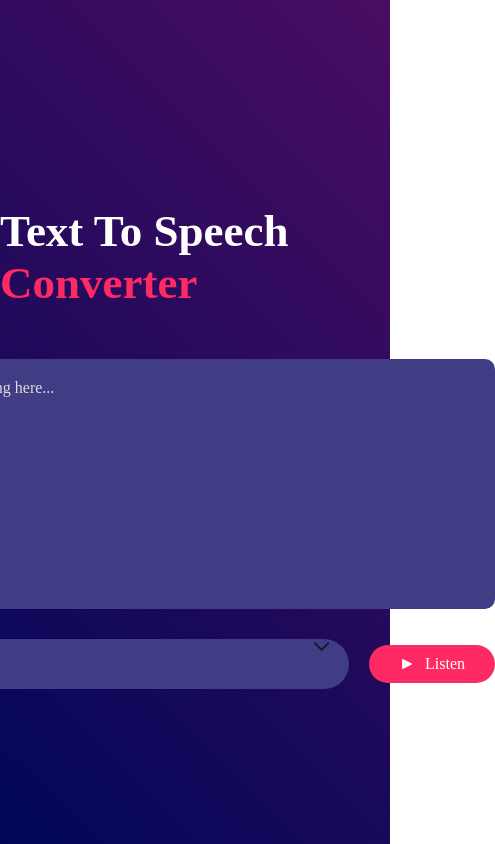
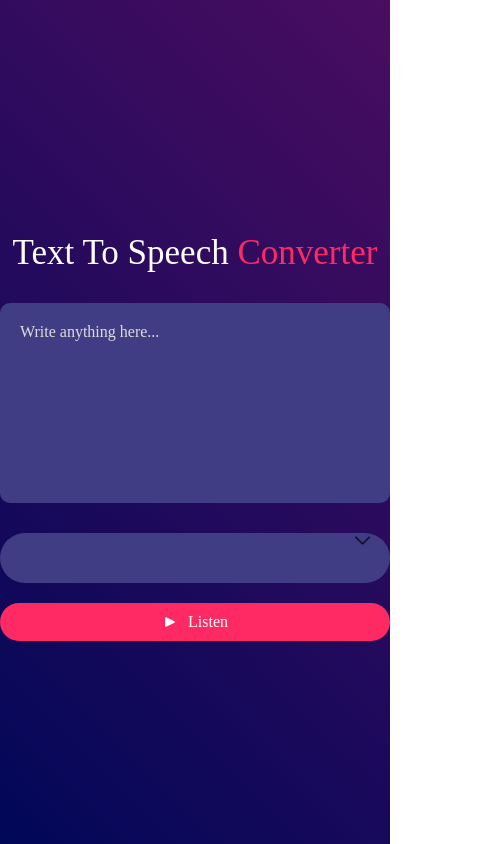
Before and after one commit to Jesemeil/textToSpeechConverter, a plain HTML site: page index.html in a window 390 px wide. Shown: the whole page, 495 px wide, since content can reach past the window. Drawn offline with Linux system fonts and the light colour scheme.

Commit message:
Added mobile responsiveness

```diff
--- a/index.css
+++ b/index.css
@@ -1,11 +1,11 @@
-*{
-  margin:0;
-  padding:0;
-  font-family: 'Poppins', 'sans-serif';
+* {
+  margin: 0;
+  padding: 0;
+  font-family: "Poppins", "sans-serif";
   box-sizing: border-box;
 }
 
-.hero{
+.hero {
   width: 100%;
   min-height: 100vh;
   background: linear-gradient(45deg, #010758, #490d61);
@@ -14,46 +14,50 @@
   justify-content: center;
   flex-direction: column;
   color: #fff;
+  text-align: center; /* Center text for better mobile readability */
 }
 
-.hero h1{
+.hero h1 {
   font-size: 45px;
-  font-weight: 500px;
+  font-weight: 500;
   margin-top: 50px;
   margin-bottom: 50px;
 }
 
-.hero h1 span{
-  color:#ff2963;
+.hero h1 span {
+  color: #ff2963;
 }
 
-textarea{
-  width: 600px;
+textarea {
+  width: 100%; /* Full width for better adaptability */
+  max-width: 600px; /* Max width to maintain structure on larger screens */
   height: 250px;
-  background:#403d84;
-  color:#fff;
+  background: #403d84;
+  color: #fff;
   font-size: 15px;
   border: 0;
-  outline:0;
+  outline: 0;
   padding: 20px;
   border-radius: 10px;
   resize: none;
   margin-bottom: 30px;
 }
 
-textarea::placeholder{
+textarea::placeholder {
   font-size: 16px;
   color: #ddd;
 }
 
-.row{
-  width: 600px;
+.row {
+  width: 100%; /* Full width for better adaptability */
+  max-width: 600px; /* Max width to maintain structure on larger screens */
   display: flex;
+  flex-direction: column; /* Stack elements vertically on mobile */
   align-items: center;
   gap: 20px;
 }
 
-button{
+button {
   background: #ff2963;
   color: #fff;
   font-size: 16px;
@@ -62,35 +66,62 @@ button{
   border: 0;
   outline: 0;
   cursor: pointer;
-  display:flex;
+  display: flex;
   align-items: center;
 }
 
-button img{
+button img {
   width: 16px;
   margin-right: 10px;
 }
 
-button:hover{
+button:hover {
   opacity: 0.6;
 }
 
-button:active{
+button:active {
   background-color: green;
 }
 
-select{
-  flex: 1;
+select {
+  width: 100%; /* Full width for better adaptability */
+  max-width: 600px; /* Max width to maintain structure on larger screens */
   color: #fff;
   background: #403d84;
   height: 50px;
-  padding:0 20px;
+  padding: 0 20px;
   outline: 0;
   border: 0;
   border-radius: 35px;
   appearance: none;
-  background-image:url(assets/dropdown.jpg);
+  background-image: url(assets/dropdown.jpg);
   background-repeat: no-repeat;
   background-size: 15px;
   background-position-x: calc(100% - 20px);
 }
+
+/* Media Query for smaller screens */
+@media (max-width: 768px) {
+  .hero h1 {
+    font-size: 35px; /* Smaller font size for mobile */
+    margin-top: 30px;
+    margin-bottom: 30px;
+  }
+
+  textarea {
+    height: 200px; /* Adjust height for smaller screens */
+  }
+
+  .row {
+    flex-direction: column; /* Stack elements vertically */
+  }
+
+  button {
+    width: 100%; /* Full width button for better touch interaction */
+    justify-content: center; /* Center the content of the button */
+  }
+
+  select {
+    width: 100%; /* Full width select for better touch interaction */
+  }
+}
```
